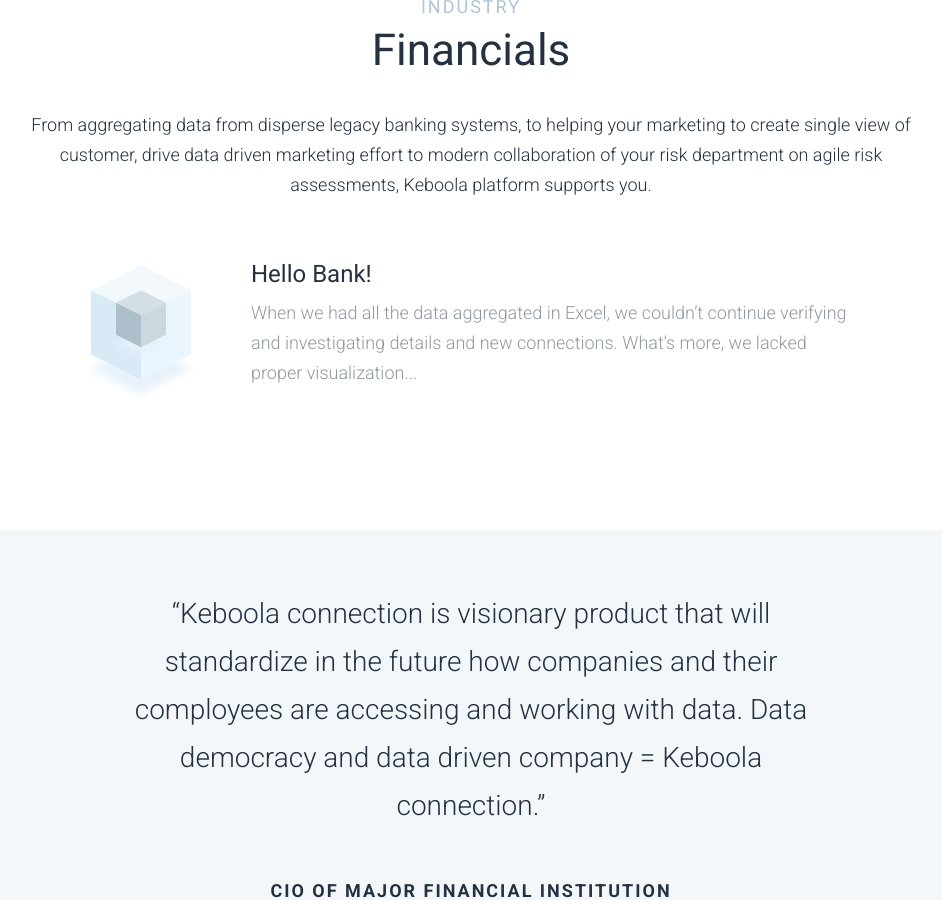
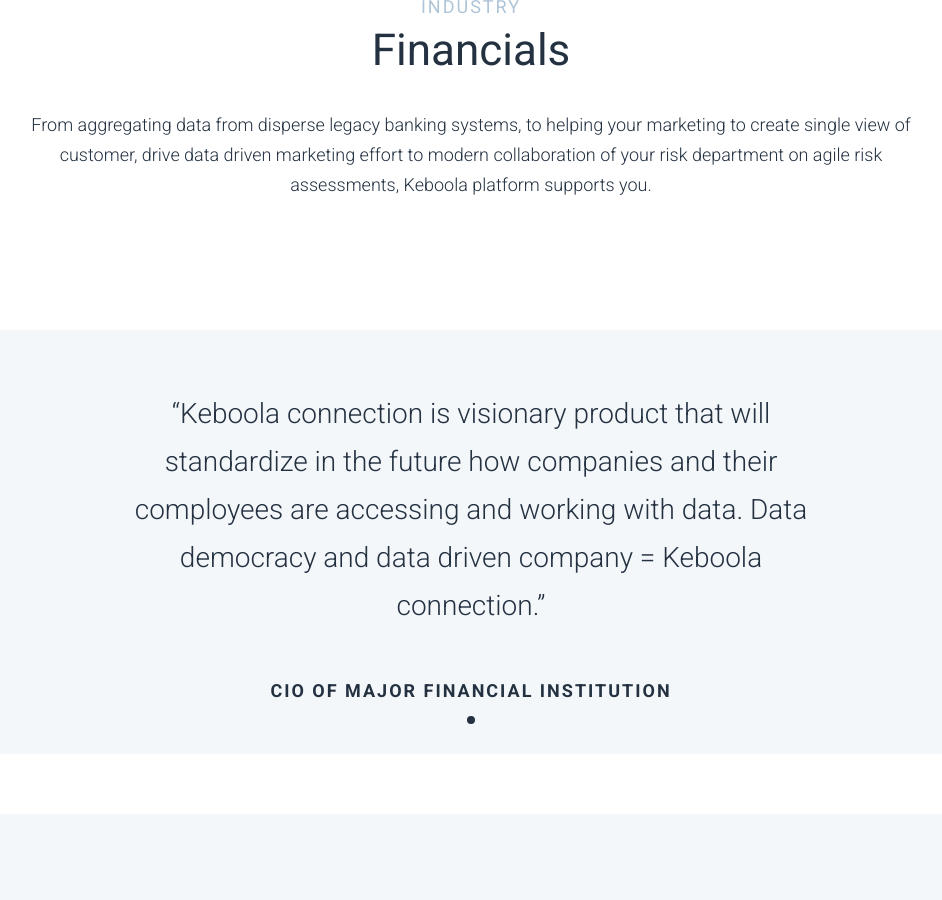
Before and after one commit to keboola/website, a Jekyll site: the page built from _solutions/solutions.md, in a window 1280 px wide and 900 px high, scrolled down 2889 px. Shown: the whole window, without its empty margins (169-1111 px from the left). Built offline with Jekyll 4.4.1, drawn with Linux system fonts in a browser that asks for light colours; nearby versions of some CDN libraries.

Commit message:
Update from Forestry.io - Updated solutions.md

```diff
--- a/_solutions/solutions.md
+++ b/_solutions/solutions.md
@@ -85,12 +85,7 @@
     your marketing to create single view of customer, drive data driven marketing
     effort to modern collaboration of your risk department on agile risk assessments,
     Keboola platform supports you.
-  list:
-  - title: Hello Bank!
-    desc: When we had all the data aggregated in Excel, we couldn’t continue verifying
-      and investigating details and new connections. What’s more, we lacked proper
-      visualization...
-    icotype: gray
+  list: []
   subheadline: industry
 - template: review
   block: review
```
Also changed, not shown: other parts of _solutions/solutions.md (+2 -0 lines).
